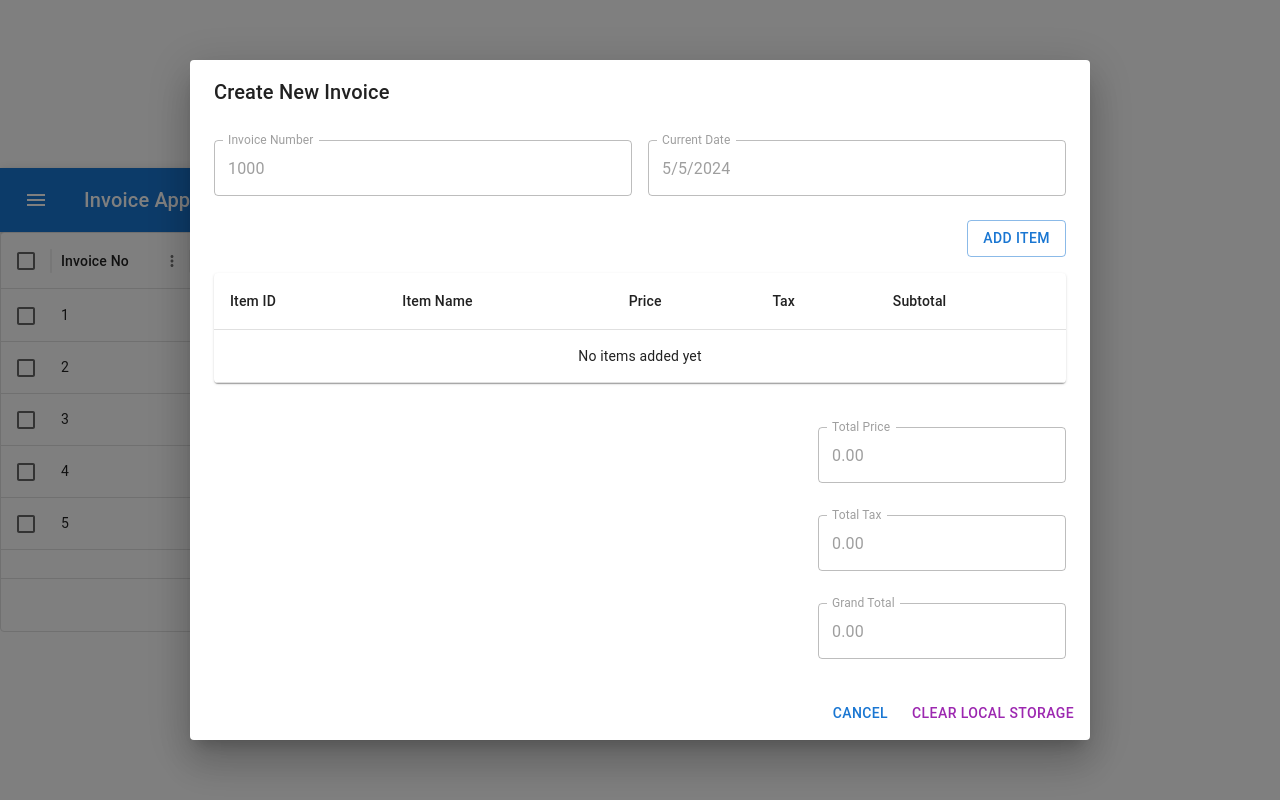
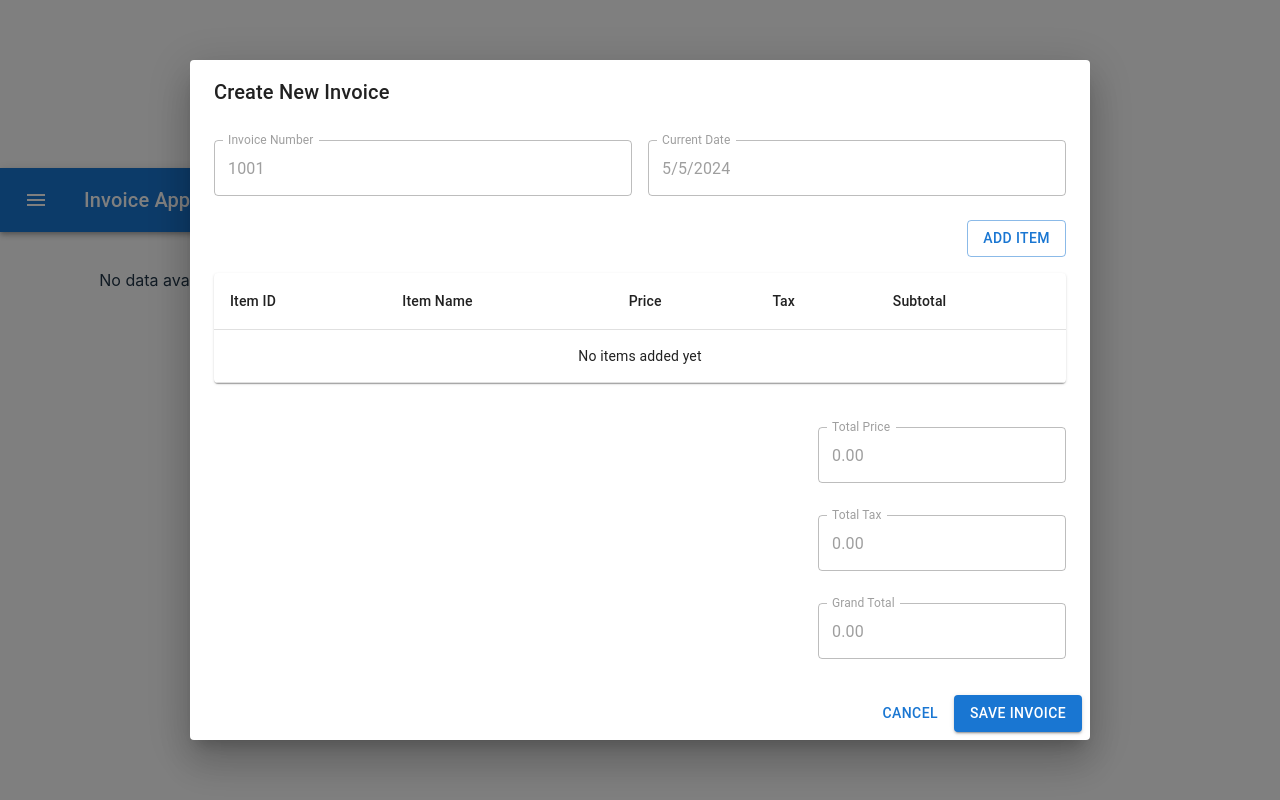
Before and after one commit to AnandhuRs619/Invoice-App, a React (Vite) app in the folder frontend/: page / in a window 1280 px wide. Both pictures are taken after typing "Sample" into the empty fields and a click on the button "Create Invoice". Built offline with nearby package versions, Linux system fonts and the light colour scheme; the HTML template or start-up script is replaced by a standard one.

Commit message:
alert and some other things are added

```diff
--- a/frontend/src/components/AddItemModal.jsx
+++ b/frontend/src/components/AddItemModal.jsx
@@ -6,36 +6,38 @@ import DialogContent from '@mui/material/DialogContent';
 import DialogActions from '@mui/material/DialogActions';
 import Button from '@mui/material/Button';
 import TextField from '@mui/material/TextField';
+import useSnackbarAlert from '../hooks/useSnackbarAlert';
 
+// eslint-disable-next-line react/prop-types
 const AddItemModal = ({ open, onClose, onAddItem }) => {
   const [name, setName] = useState('');
   const [price, setPrice] = useState('');
   const [tax, setTax] = useState('');
+  const [showAlert, SnackbarAlert] = useSnackbarAlert();
 
   const handleAddItem = () => {
     // Validate input
     if (!name || !price || !tax) {
-      alert('Please fill in all fields.');
+      showAlert('Please fill in all fields.','error');
       return;
     }
 
-    // Create new item object
+
     const newItem = {
-      id: Math.floor(Math.random() * 1000), // Generate unique ID (temporary solution)
+      id: Math.floor(Math.random() * 1000),
       name,
       price: parseFloat(price),
       tax: parseFloat(tax),
     };
 
-    // Pass the new item to the parent component
+
     onAddItem(newItem);
 
-    // Clear input fields
+
     setName('');
     setPrice('');
     setTax('');
 
-    // Close the modal
     onClose();
   };
 
@@ -49,6 +51,7 @@ const AddItemModal = ({ open, onClose, onAddItem }) => {
           value={name}
           onChange={(e) => setName(e.target.value)}
           margin="normal"
+          required
         />
         <TextField
           fullWidth
@@ -57,6 +60,7 @@ const AddItemModal = ({ open, onClose, onAddItem }) => {
           value={price}
           onChange={(e) => setPrice(e.target.value)}
           margin="normal"
+          required
         />
         <TextField
           fullWidth
@@ -65,12 +69,14 @@ const AddItemModal = ({ open, onClose, onAddItem }) => {
           value={tax}
           onChange={(e) => setTax(e.target.value)}
           margin="normal"
+          required
         />
       </DialogContent>
       <DialogActions>
         <Button onClick={handleAddItem} color="primary">Add</Button>
         <Button onClick={onClose} color="secondary">Cancel</Button>
       </DialogActions>
+      {SnackbarAlert}
     </Dialog>
   );
 };
--- a/frontend/src/components/CreateinvoiceModal.jsx
+++ b/frontend/src/components/CreateinvoiceModal.jsx
@@ -1,4 +1,4 @@
-import React, { useState, useEffect } from 'react';
+import  { useState, useEffect } from 'react';
 import Dialog from '@mui/material/Dialog';
 import DialogTitle from '@mui/material/DialogTitle';
 import DialogContent from '@mui/material/DialogContent';
@@ -14,22 +14,20 @@ import TableHead from '@mui/material/TableHead';
 import TableBody from '@mui/material/TableBody';
 import Grid from '@mui/material/Grid';
 import AddItemModal from './AddItemModal';
+import useSnackbarAlert from '../hooks/useSnackbarAlert';
 
-
+// eslint-disable-next-line react/prop-types
 const CreateInvoiceModal = ({ open, onClose }) => {
-  const [invoiceNumber, setInvoiceNumber] = useState(1000);
+  const [invoiceNumber, setInvoiceNumber] = useState(1000+1);
   const [currentDate, setCurrentDate] = useState(new Date());
   const [items, setItems] = useState([]);
   const [openAddItemModal, setOpenAddItemModal] = useState(false);
-
   const [totalPrice, setTotalPrice] = useState(0);
   const [totalTax, setTotalTax] = useState(0);
   const [grandTotal, setGrandTotal] = useState(0);
-
+  const [customerName, setCustomerName] = useState('varun');
+  const [showAlert, SnackbarAlert] = useSnackbarAlert();
   useEffect(() => {
-    calculateTotals();
-  }, [items]);
-
     const calculateTotals = () => {
       let totalPrice = 0;
       let totalTax = 0;
@@ -44,13 +42,45 @@ const CreateInvoiceModal = ({ open, onClose }) => {
       setTotalTax(totalTax);
       setGrandTotal(totalPrice + totalTax);
     };
+    calculateTotals();
+  }, [items]);
 
   const handleAddItem = (newItem) => {
     setItems([...items, newItem]);
-
     localStorage.setItem('items', JSON.stringify([...items, newItem]));
   };
 
+  const handleSaveInvoice = () => {
+    // Perform validation
+    if (items.length === 0) {
+      showAlert('Please add at least one item before saving.', 'error');
+      return;
+    }
+
+    const invoice = {
+      invoiceNumber,
+      currentDate,
+      customerName,
+      items,
+      totalPrice,
+      totalTax,
+      grandTotal,
+    };
+    const savedInvoices = JSON.parse(localStorage.getItem('invoices')) || [];
+    const updatedInvoices = [...savedInvoices, invoice];
+    localStorage.setItem('invoices', JSON.stringify(updatedInvoices));
+
+    // Resetting state values to their initial state
+    setInvoiceNumber(invoiceNumber + 1);
+    setCurrentDate(new Date());
+    setCustomerName('varun');
+    localStorage.removeItem('items');
+    setItems([]);
+    setTotalPrice(0);
+    setTotalTax(0);
+    setGrandTotal(0);
+    onClose();
+  };
 
   useEffect(() => {
     const storedItems = JSON.parse(localStorage.getItem('items'));
@@ -58,11 +88,6 @@ const CreateInvoiceModal = ({ open, onClose }) => {
       setItems(storedItems);
     }
   }, []);
-
-  const clearLocalStorage = () => {
-    localStorage.removeItem('items');
-    setItems([]);
-  };
 
   return (
     <Dialog open={open} onClose={onClose} fullWidth maxWidth="md">
@@ -128,7 +153,7 @@ const CreateInvoiceModal = ({ open, onClose }) => {
         <Grid
           container
           spacing={1}
-          direction={"column"}
+          direction="column"
           alignItems="flex-end"
           justifyContent="flex-end"
           style={{ marginTop: 20 }}
@@ -146,9 +171,9 @@ const CreateInvoiceModal = ({ open, onClose }) => {
       </DialogContent>
       <DialogActions>
         <Button onClick={onClose}>Cancel</Button>
-        <Button onClick={clearLocalStorage} color="secondary">Clear Local Storage</Button>
+        <Button onClick={handleSaveInvoice} variant="contained" color="primary">Save Invoice</Button>
       </DialogActions>
-
+      {SnackbarAlert}
       <AddItemModal open={openAddItemModal} onClose={() => setOpenAddItemModal(false)} onAddItem={handleAddItem} />
     </Dialog>
   );
--- a/frontend/src/components/InvoiceTable.jsx
+++ b/frontend/src/components/InvoiceTable.jsx
@@ -1,40 +1,44 @@
-
+import { useEffect, useState } from 'react';
 import { DataGrid } from '@mui/x-data-grid';
 
 const columns = [
-  { field: 'id', headerName: 'Invoice No', width: 140 },
-  { field: 'customername', headerName: 'Customer Name', width: 130 },
-  { field: 'total', headerName: 'Total', type: 'number', width: 260 },
-  {
-    field: 'tax',
-    headerName: 'Tax',
-    type: 'number',
-    width: 130,
-  },
-  {
-    field: 'grandtotal',
-    headerName: 'Grand Total',
-    type: 'number',
-    width: 130,
-  },
-
-];
-
-const rows = [
-  { id: 1, customername: 'Snow', total: '1000.00', tax: '5.00',grandtotal: '1005.00' },
-  { id: 2, customername: 'Lannister', total: '300',tax: '5.00', grandtotal: '1005.00' },
-  { id: 3, customername: 'Lannister', total: '244',tax: '5.00', grandtotal: '1005.00' },
-  { id: 4, customername: 'Stark', total: '173',tax: '5.00', grandtotal: '1005.00' },
-  { id: 5, customername: 'Targaryen', total: '2432',tax: '5.00', grandtotal: '1005.00' },
-  { id: 6, customername: 'Melisandre', total: null,tax: '5.00', grandtotal: '1005.00' },
-  { id: 7, customername: 'Clifford', total: 'Ferrara', grandtotal: '1005.00' },
-  { id: 8, customername: 'Frances', total: 'Rossini', grandtotal: '1005.00'},
-  { id: 9, customername: 'Roxie', total: 'Harvey',grandtotal: '1005.00' },
+  { field: 'invoiceNumber', headerName: 'Invoice No', width: 140 },
+  { field: 'currentDate', headerName: 'Date', width: 140 },
+  { field: 'customerName', headerName: 'Customer Name', width: 130 },
+  { field: 'totalPrice', headerName: 'Total', type: 'number', width: 260 },
+  { field: 'totalTax', headerName: 'Tax', type: 'number', width: 130 },
+  { field: 'grandTotal', headerName: 'Grand Total', type: 'number', width: 130 },
 ];
 
 export default function InvoiceTable() {
+  const [rows, setRows] = useState([]);
+
+  useEffect(() => {
+    // Retrieve data from local storage
+    const storedInvoices = JSON.parse(localStorage.getItem('invoices')) || [];
+
+    // If there are no invoices, set rows state to an empty array
+    if (storedInvoices.length === 0) {
+      setRows([]);
+    } else {
+      // If there are invoices, map them to fit the columns format
+      const formattedRows = storedInvoices.map((invoice, index) => ({
+        id: index + 1,
+        ...invoice,
+      }));
+
+      // Set the rows state with the formatted invoices
+      setRows(formattedRows);
+    }
+  }, []);
+
   return (
     <div style={{ height: 400, width: '100%' }}>
+      {rows.length === 0 ? (
+        <div style={{ textAlign: 'center', padding: '20px' }}>
+          <p>No data available. Add some invoices to display.</p>
+        </div>
+      ) : (
         <DataGrid
           rows={rows}
           columns={columns}
@@ -45,7 +49,9 @@ export default function InvoiceTable() {
           }}
           pageSizeOptions={[5, 10]}
           checkboxSelection
+
         />
+      )}
     </div>
   );
 }
--- /dev/null
+++ b/frontend/src/hooks/useSnackbarAlert.jsx
@@ -0,0 +1,34 @@
+import { useState } from 'react';
+import Snackbar from '@mui/material/Snackbar';
+import MuiAlert from '@mui/material/Alert';
+
+const useSnackbarAlert = () => {
+  const [open, setOpen] = useState(false);
+  const [severity, setSeverity] = useState('success');
+  const [message, setMessage] = useState('');
+
+  const showAlert = (message, severity = 'success') => {
+    setSeverity(severity);
+    setMessage(message);
+    setOpen(true);
+  };
+
+  const handleClose = (event, reason) => {
+    if (reason === 'clickaway') {
+      return;
+    }
+    setOpen(false);
+  };
+
+  const SnackbarAlert = (
+    <Snackbar open={open} autoHideDuration={6000} onClose={handleClose}>
+      <MuiAlert elevation={6} variant="filled" onClose={handleClose} severity={severity}>
+        {message}
+      </MuiAlert>
+    </Snackbar>
+  );
+
+  return [showAlert, SnackbarAlert];
+};
+
+export default useSnackbarAlert;
```
Lines whose indentation alone changed are shown as unchanged.
